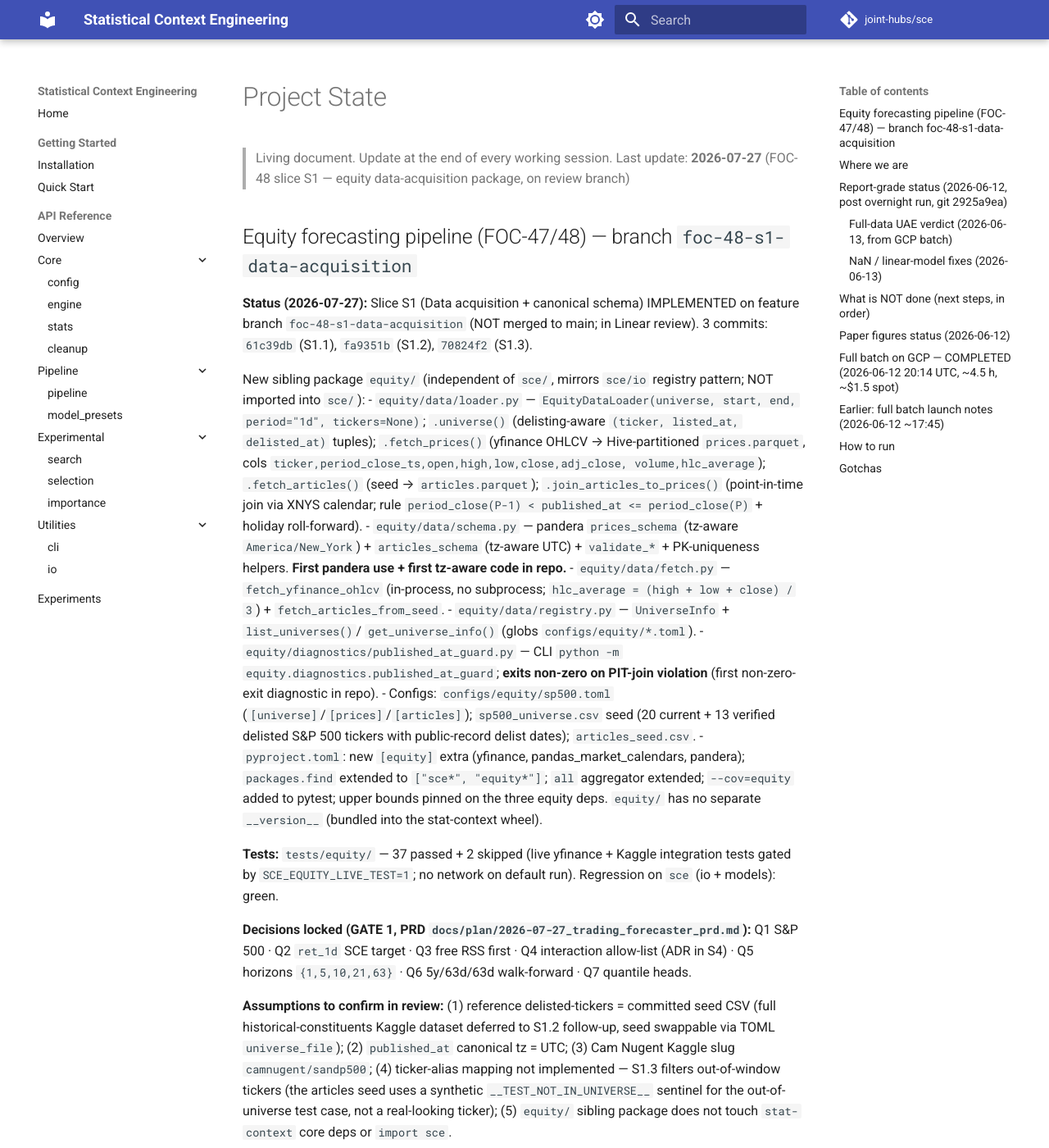
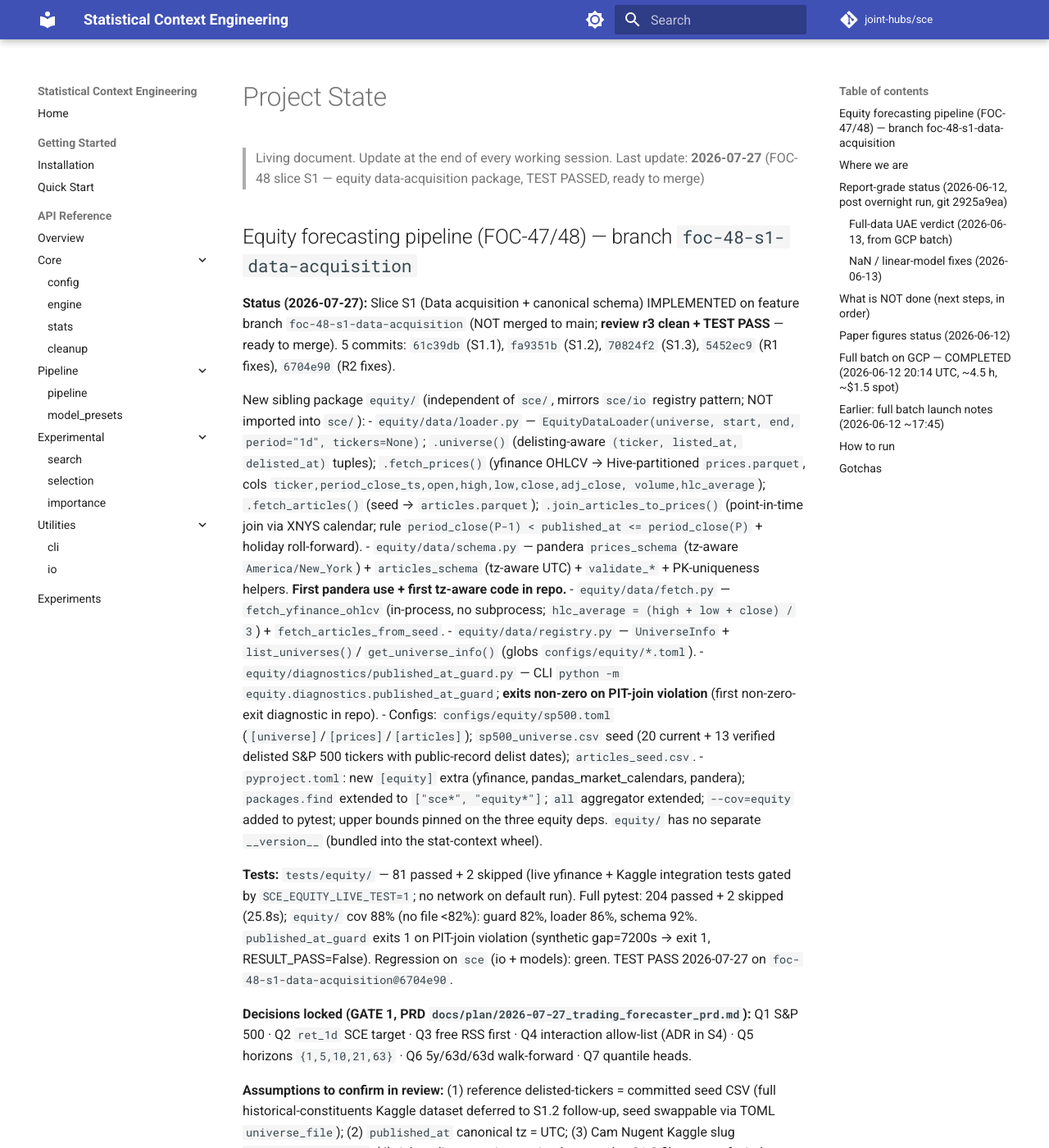
Before and after one commit to joint-hubs/sce, an MkDocs documentation site: the page built from docs/STATE.md, in a window 1280 px wide and 1400 px high. Shown: the whole window at 82% size. Built offline with MkDocs 1.6.1 and Material for MkDocs 9.7.7, drawn with Linux system fonts in a browser that asks for light colours; comment, search, counter and statistics services are not loaded.

Commit message:
docs(state): FOC-48 slice S1 — TEST PASS, refresh test counts (37 → 81)

```diff
--- a/docs/STATE.md
+++ b/docs/STATE.md
@@ -1,13 +1,14 @@
 # Project State
 
 > Living document. Update at the end of every working session.
-> Last update: **2026-07-27** (FOC-48 slice S1 — equity data-acquisition package, on review branch)
+> Last update: **2026-07-27** (FOC-48 slice S1 — equity data-acquisition package, TEST PASSED, ready to merge)
 
 ## Equity forecasting pipeline (FOC-47/48) — branch `foc-48-s1-data-acquisition`
 
 **Status (2026-07-27):** Slice S1 (Data acquisition + canonical schema) IMPLEMENTED
-on feature branch `foc-48-s1-data-acquisition` (NOT merged to main; in Linear
-review). 3 commits: `61c39db` (S1.1), `fa9351b` (S1.2), `70824f2` (S1.3).
+on feature branch `foc-48-s1-data-acquisition` (NOT merged to main; **review r3
+clean + TEST PASS** — ready to merge). 5 commits: `61c39db` (S1.1), `fa9351b`
+(S1.2), `70824f2` (S1.3), `5452ec9` (R1 fixes), `6704e90` (R2 fixes).
 
 New sibling package `equity/` (independent of `sce/`, mirrors `sce/io` registry
 pattern; NOT imported into `sce/`):
@@ -37,9 +38,13 @@ pattern; NOT imported into `sce/`):
   equity deps. `equity/` has no separate `__version__` (bundled into the
   stat-context wheel).
 
-**Tests:** `tests/equity/` — 37 passed + 2 skipped (live yfinance + Kaggle
+**Tests:** `tests/equity/` — 81 passed + 2 skipped (live yfinance + Kaggle
 integration tests gated by `SCE_EQUITY_LIVE_TEST=1`; no network on default run).
-Regression on `sce` (io + models): green.
+Full pytest: 204 passed + 2 skipped (25.8s); `equity/` cov 88% (no file <82%):
+guard 82%, loader 86%, schema 92%. `published_at_guard` exits 1 on PIT-join
+violation (synthetic gap=7200s → exit 1, RESULT_PASS=False). Regression on
+`sce` (io + models): green. TEST PASS 2026-07-27 on
+`foc-48-s1-data-acquisition@6704e90`.
 
 **Decisions locked (GATE 1, PRD `docs/plan/2026-07-27_trading_forecaster_prd.md`):**
 Q1 S&P 500 · Q2 `ret_1d` SCE target · Q3 free RSS first · Q4 interaction
```
